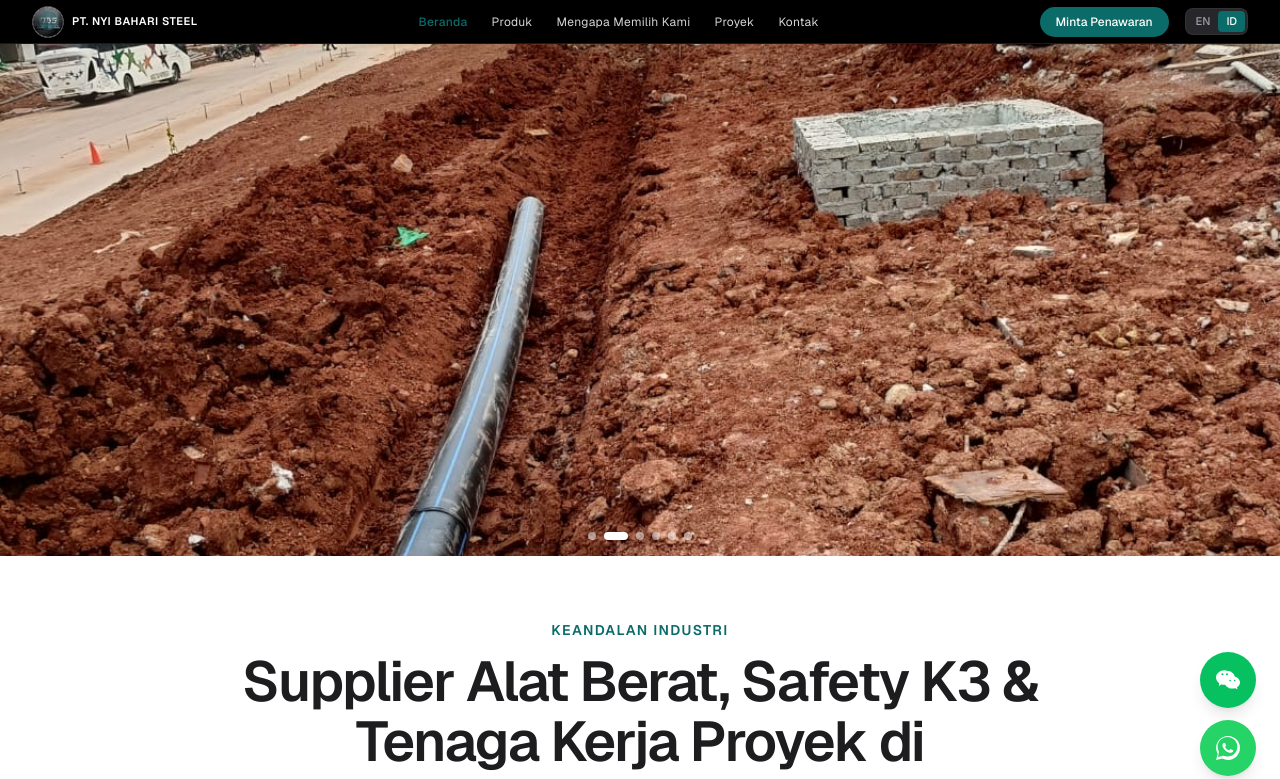
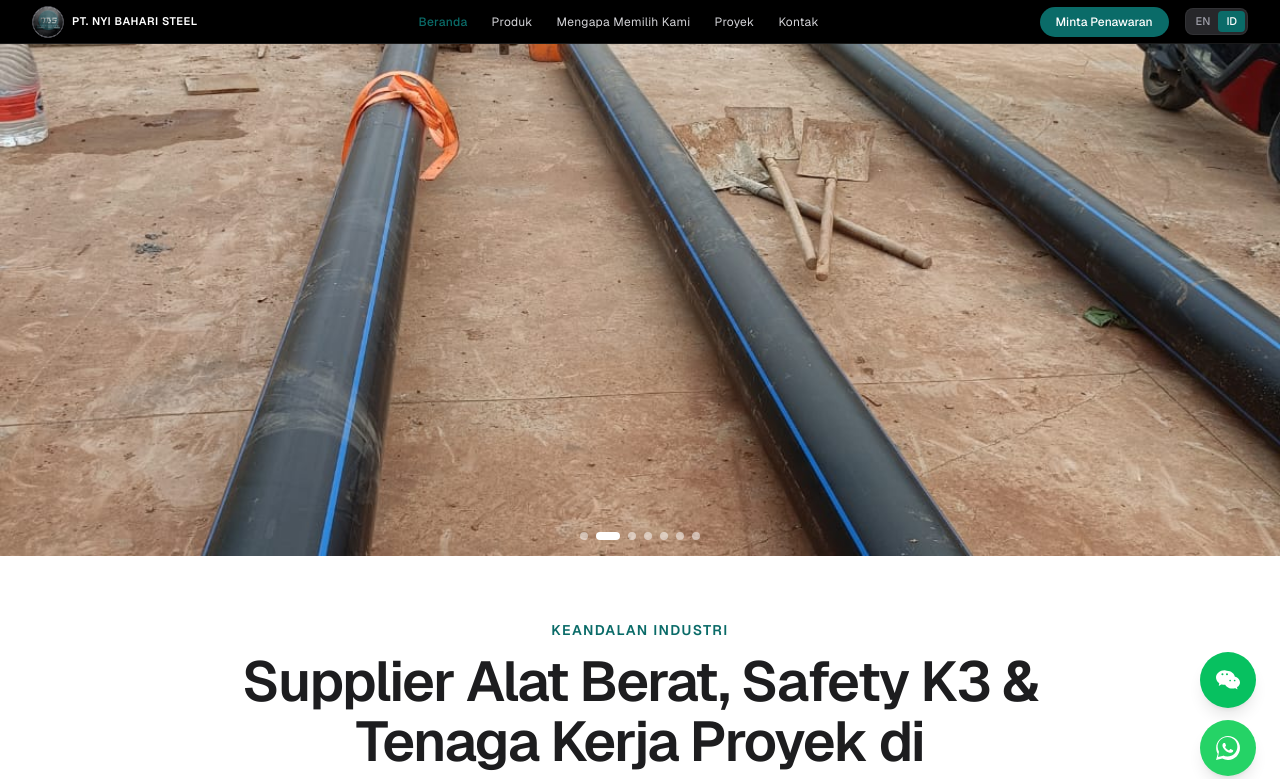
Before and after one commit to acid1010/nbs, a Next.js app: page / in a window 1280 px wide. Shown: the top 779 px of the page. Built offline with nearby package versions, Linux system fonts and the light colour scheme; no server answers.

Commit message:
feat: add brochure photo as first hero slide

```diff
--- a/app/page.tsx
+++ b/app/page.tsx
@@ -6,8 +6,9 @@ import Link from "next/link";
 import { content } from "./data/content";
 import QuoteForm from "./components/quote-form";
 
-// Real job-site photos cycled in the hero slider
+// Real job-site photos cycled in the hero slider (brochure first)
 const heroSlides = [
+  "/brosur.jpeg",
   "/real_life_photos.jpeg",
   "/real_life_photos2.jpeg",
   "/real_life_photos3.jpeg",
```
Also changed, not shown: public/brosur.jpeg (added).
